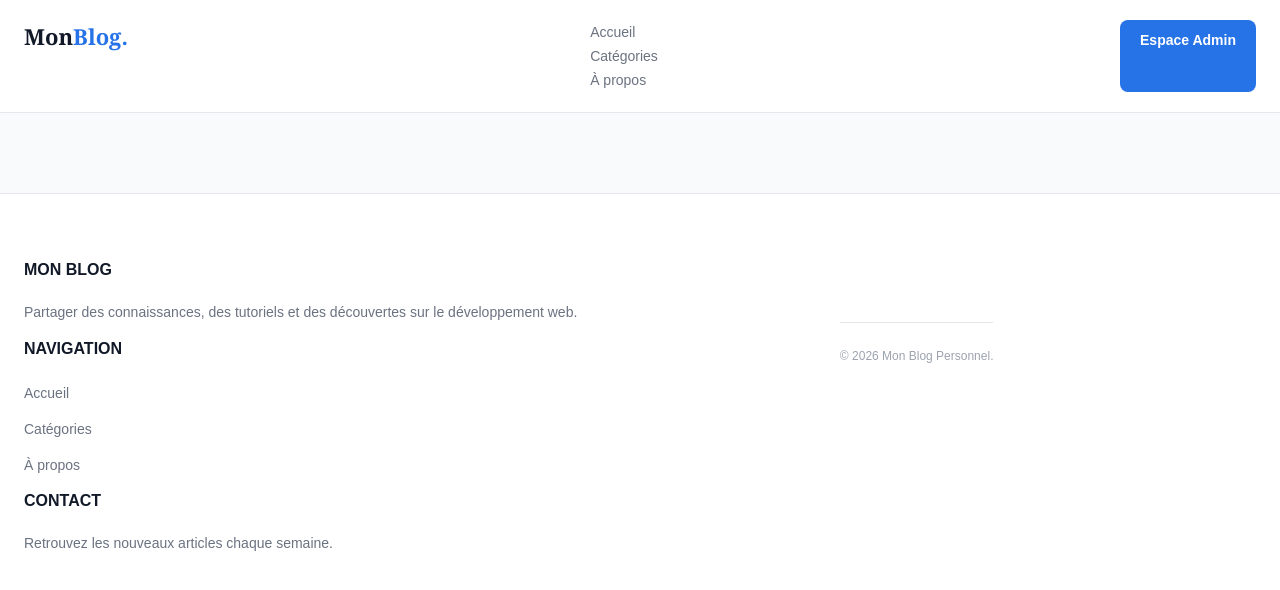
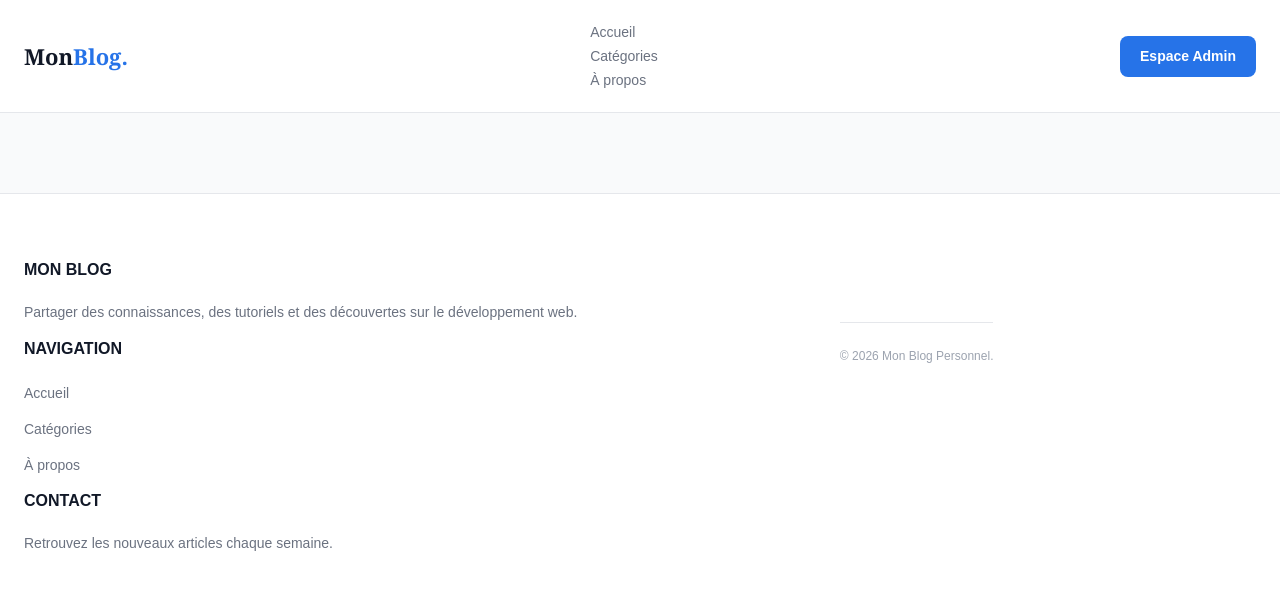
Before and after one commit to ayaalmaliqui-ai/Session-3, a plain HTML site: page Tutos/projet-blog-flexbox/css/css/index.html in a window 1280 px wide. Drawn offline with Linux system fonts and the light colour scheme.

Commit message:
T-31-Aligner les éléments

```diff
--- a/Tutos/projet-blog-flexbox/css/css/css/layout.css
+++ b/Tutos/projet-blog-flexbox/css/css/css/layout.css
@@ -61,3 +61,11 @@
     color: #9ca3af;
     font-size: 12px;
  }
+ .barre-navigation {
+  display: flex;
+  justify-content: space-between;
+  align-items: center;
+}
+.pied-de-page {
+  margin-top: 80px;
+}
```
